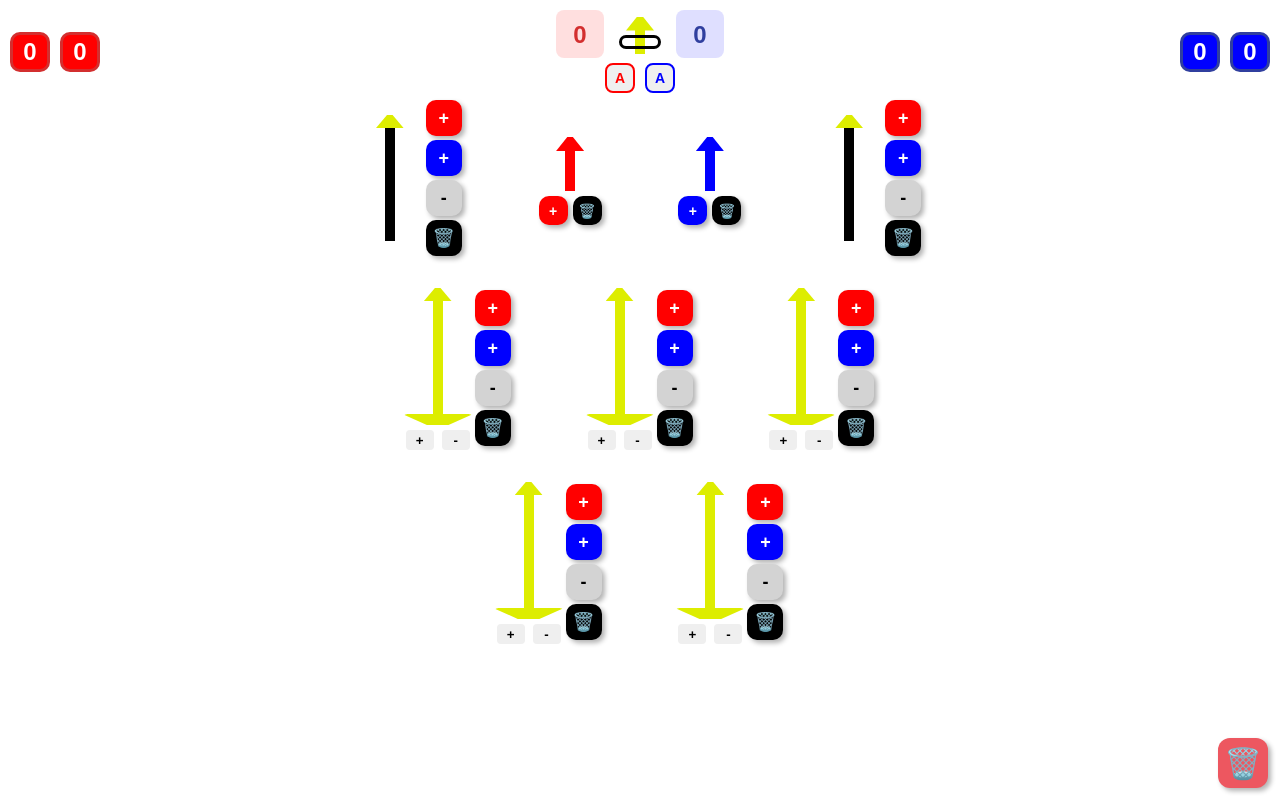
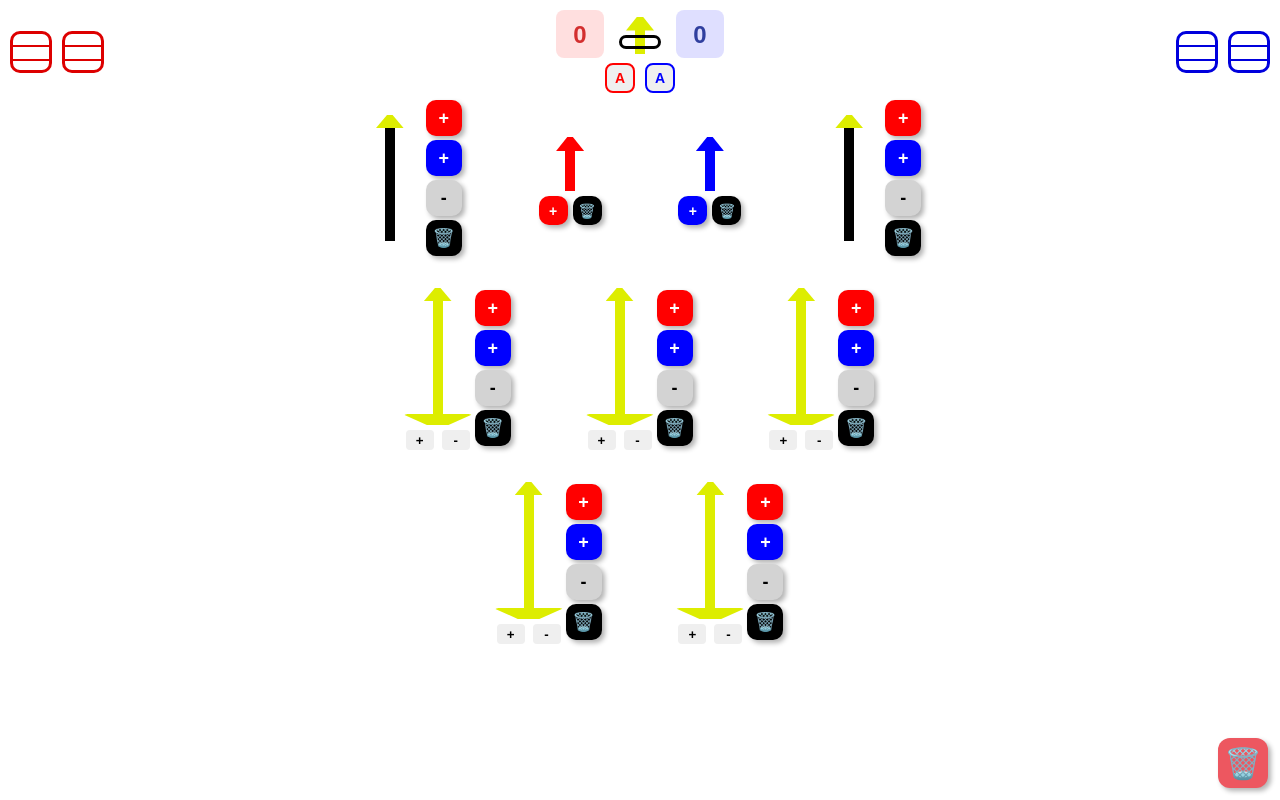
Before and after one commit to not-Cyb3r/vexScoreCalc, a website: page index.html in a window 1280 px wide. Drawn offline with Linux system fonts and the light colour scheme.

Commit message:
replaced numbered hang tier buttons with grid that fills in

```diff
--- a/index.html
+++ b/index.html
@@ -13,13 +13,15 @@
   <div class="top-row">
     <div class="hang-container">
       <div class="hang-alliance red-hang">
-        <div class="hang-tier red" data-tier="1">
-          <div class="fill"></div>
-          <div class="level">0</div>
+        <div class="grid-box red" id="redGrid1">
+          <div class="grid" data-index="2"></div>
+          <div class="grid" data-index="1"></div>
+          <div class="grid" data-index="0"></div>
         </div>
-        <div class="hang-tier red" data-tier="2">
-          <div class="fill"></div>
-          <div class="level">0</div>
+        <div class="grid-box red" id="redGrid2">
+          <div class="grid" data-index="2"></div>
+          <div class="grid" data-index="1"></div>
+          <div class="grid" data-index="0"></div>
         </div>
       </div>
     </div>
@@ -45,13 +47,15 @@
     </div>
     <div class="hang-container">
       <div class="hang-alliance blue-hang">
-        <div class="hang-tier blue" data-tier="1">
-          <div class="fill"></div>
-          <div class="level">0</div>
+        <div class="grid-box blue" id="blueGrid1">
+          <div class="grid" data-index="2"></div>
+          <div class="grid" data-index="1"></div>
+          <div class="grid" data-index="0"></div>
         </div>
-        <div class="hang-tier blue" data-tier="2">
-          <div class="fill"></div>
-          <div class="level">0</div>
+        <div class="grid-box blue" id="blueGrid2">
+          <div class="grid" data-index="2"></div>
+          <div class="grid" data-index="1"></div>
+          <div class="grid" data-index="0"></div>
         </div>
       </div>
     </div>
--- a/script.js
+++ b/script.js
@@ -14,7 +14,7 @@ const RING_LIMIT = 24;
 const stakes = {};
 const stakeIds = ['wall1', 'alliance1', 'alliance2', 'wall2', 'mogo1', 'mogo2', 'mogo3', 'mogo4', 'mogo5'];
 const cornerStates = { positive: new Set(), negative: new Set() };
-let hangLevels = { red1: 0, red2: 0, blue1: 0, blue2: 0 };
+let gridLevels = { red1: 0, red2: 0, blue1: 0, blue2: 0 };
 
 function cycleHighStakeRing() {
   const ring = document.getElementById('highStakeRing');
@@ -73,19 +73,19 @@ function calculateScore() {
   }
 
   if (highStakeState === 'red') {
-    if (hangLevels.red1 > 0) scores.red += 2;
-    if (hangLevels.red2 > 0) scores.red += 2;
+    if (gridLevels.red1 > 0) scores.red += 2;
+    if (gridLevels.red2 > 0) scores.red += 2;
   } else if (highStakeState === 'blue') {
-    if (hangLevels.blue1 > 0) scores.blue += 2;
-    if (hangLevels.blue2 > 0) scores.blue += 2;
+    if (gridLevels.blue1 > 0) scores.blue += 2;
+    if (gridLevels.blue2 > 0) scores.blue += 2;
   }
 
-  scores.red += (hangLevels.red1 + hangLevels.red2) * 3;
-  if (hangLevels.red1 === 3) scores.red += 3;
-  if (hangLevels.red2 === 3) scores.red += 3;
-  scores.blue += (hangLevels.blue1 + hangLevels.blue2) * 3;
-  if (hangLevels.blue1 === 3) scores.blue += 3;
-  if (hangLevels.blue2 === 3) scores.blue += 3;
+  scores.red += (gridLevels.red1 + gridLevels.red2) * 3;
+  if (gridLevels.red1 === 3) scores.red += 3;
+  if (gridLevels.red2 === 3) scores.red += 3;
+  scores.blue += (gridLevels.blue1 + gridLevels.blue2) * 3;
+  if (gridLevels.blue1 === 3) scores.blue += 3;
+  if (gridLevels.blue2 === 3) scores.blue += 3;
 
   document.getElementById('redPoints').textContent = scores.red;
   document.getElementById('bluePoints').textContent = scores.blue;
@@ -250,12 +250,12 @@ function updateAddRingButtons() {
   });
 }
 
-function updateHangTierDisplay(tierElement, level) {
-  const fill = tierElement.querySelector('.fill');
-  const levelDisplay = tierElement.querySelector('.level');
-  const heightPercentage = level * 25;
-  fill.style.height = `${heightPercentage}%`;
-  levelDisplay.textContent = level;
+function updateGridBoxDisplay(gridBox, level) {
+  const grids = gridBox.querySelectorAll('.grid');
+  grids.forEach(grid => {
+    const index = parseInt(grid.dataset.index);
+    grid.classList.toggle('filled', index < level);
+  });
 }
 
 function resetEverything() {
@@ -266,19 +266,18 @@ function resetEverything() {
   stakeIds.forEach(stakeId => resetStake(stakeId));
   cornerStates.positive.clear();
   cornerStates.negative.clear();
-  hangLevels = { red1: 0, red2: 0, blue1: 0, blue2: 0 };
+  gridLevels = { red1: 0, red2: 0, blue1: 0, blue2: 0 };
 
   const highStakeRing = document.getElementById('highStakeRing');
   highStakeRing.classList.remove('red', 'blue');
   updateAutonomousButtons();
   updateCornerButtons();
   updateAddRingButtons();
-  document.querySelectorAll('.hang-tier').forEach(tier => updateHangTierDisplay(tier, 0));
+  document.querySelectorAll('.grid-box').forEach(gridBox => updateGridBoxDisplay(gridBox, 0));
   calculateScore();
 }
 
 document.addEventListener('DOMContentLoaded', () => {
-  // Populate stake containers
   stakeIds.forEach(id => {
     const container = document.getElementById(`${id}-container`);
     if (container) container.appendChild(createStakeColumn(id));
@@ -292,13 +291,11 @@ document.addEventListener('DOMContentLoaded', () => {
     resetEverything();
   });
 
-  document.querySelectorAll('.hang-tier').forEach(tier => {
-    tier.addEventListener('click', () => {
-      const alliance = tier.classList.contains('red') ? 'red' : 'blue';
-      const tierNumber = tier.dataset.tier;
-      const key = `${alliance}${tierNumber}`;
-      hangLevels[key] = (hangLevels[key] + 1) % 4;
-      updateHangTierDisplay(tier, hangLevels[key]);
+  document.querySelectorAll('.grid-box').forEach(gridBox => {
+    const key = gridBox.id.replace('Grid', '');
+    gridBox.addEventListener('click', () => {
+      gridLevels[key] = (gridLevels[key] + 1) % 4;
+      updateGridBoxDisplay(gridBox, gridLevels[key]);
       calculateScore();
     });
   });
@@ -306,4 +303,5 @@ document.addEventListener('DOMContentLoaded', () => {
   updateAutonomousButtons();
   updateCornerButtons();
   updateAddRingButtons();
+  document.querySelectorAll('.grid-box').forEach(gridBox => updateGridBoxDisplay(gridBox, gridLevels[gridBox.id.replace('Grid', '')]));
 });
--- a/styles.css
+++ b/styles.css
@@ -2,10 +2,6 @@
   margin: 0;
   padding: 0;
   box-sizing: border-box;
-  user-select: none;
-  -webkit-user-select: none;
-  -moz-user-select: none;
-  -ms-user-select: none;
   user-select: none;
   -webkit-user-select: none;
   -moz-user-select: none;
@@ -27,17 +23,15 @@ body {
   display: flex;
   flex-direction: column;
   min-height: 100vh;
-  gap: 0px; /* Minimum spacing between rows */
+  gap: 0px;
 }
 
-/* Scale row gaps when screen is tall enough */
 @media (min-height: 600px) {
   body {
     gap: clamp(4px, 4vh, (90vh - 600px)/3);
   }
 }
 
-/* Row 1: Top Row */
 .top-row {
   display: flex;
   justify-content: space-between;
@@ -48,7 +42,6 @@ body {
   padding-right: 10px;
 }
 
-/* Row 2: Wall and Alliance Stakes */
 .wall-alliance-row {
   display: flex;
   justify-content: center;
@@ -57,7 +50,6 @@ body {
   margin-top: -20px;
 }
 
-/* Row 3: Three Mogos */
 .mogo-row-three {
   display: flex;
   justify-content: center;
@@ -65,7 +57,6 @@ body {
   flex: 0 0 auto;
 }
 
-/* Row 4: Two Mogos */
 .mogo-row-two {
   display: flex;
   justify-content: center;
@@ -73,7 +64,6 @@ body {
   flex: 0 0 auto;
 }
 
-/* Scale gaps when screen is wide enough */
 @media (min-width: 424px) {
   .wall-alliance-row {
     gap: clamp(10px, 6vw, 10vw);
@@ -90,7 +80,6 @@ body {
   }
 }
 
-/* Top Row Elements */
 .hang-container {
   display: flex;
   align-items: center;
@@ -99,43 +88,6 @@ body {
 .hang-alliance {
   display: flex;
   gap: 10px;
-}
-
-.hang-tier {
-  width: 40px;
-  height: 40px;
-  border: 3px solid;
-  border-radius: 10px;
-  position: relative;
-  cursor: pointer;
-}
-
-.hang-tier.red { border-color: #d32f2f; }
-.hang-tier.blue { border-color: #303f9f; }
-.hang-tier.red { border-color: #d32f2f; }
-.hang-tier.blue { border-color: #303f9f; }
-
-.hang-tier .fill {
-  position: absolute;
-  bottom: 0;
-  left: 0;
-  width: 100%;
-  transition: height 0.2s;
-}
-
-.hang-tier.red .fill { background-color: #ff000001; }
-.hang-tier.blue .fill { background-color: #0000ff01; }
-.hang-tier.red .fill { background-color: #ff000001; }
-.hang-tier.blue .fill { background-color: #0000ff01; }
-
-.hang-tier .level {
-  position: absolute;
-  top: 50%;
-  left: 50%;
-  transform: translate(-50%, -50%);
-  font-size: 24px;
-  font-weight: bold;
-  z-index: 1;
 }
 
 .center-container {
@@ -187,8 +139,6 @@ body {
 
 .high-stake-ring.red { background-color: red; border-color: red; }
 .high-stake-ring.blue { background-color: blue; border-color: blue; }
-.high-stake-ring.red { background-color: red; border-color: red; }
-.high-stake-ring.blue { background-color: blue; border-color: blue; }
 
 .auton-container {
   display: flex;
@@ -212,10 +162,6 @@ body {
 #auton-red.selected { background-color: red; color: white; }
 #auton-blue { border-color: blue; color: blue; }
 #auton-blue.selected { background-color: blue; color: white; }
-#auton-red { border-color: red; color: red; }
-#auton-red.selected { background-color: red; color: white; }
-#auton-blue { border-color: blue; color: blue; }
-#auton-blue.selected { background-color: blue; color: white; }
 
 .auton-button:active {
   transform: translate(2px, 2px);
@@ -223,11 +169,8 @@ body {
   transition: none;
 }
 
-/* Stake Columns */
 .stake-column {
   display: flex;
-  flex-direction: column;
-  align-items: center;
   flex-direction: column;
   align-items: center;
 }
@@ -256,7 +199,6 @@ body {
   width: 28px;
   height: 14px;
   background-color: #DDED00;
-  clip-path: polygon(60% 0, 40% 0, 0% 100%, 100% 100%);
   clip-path: polygon(60% 0, 40% 0, 0% 100%, 100% 100%);
   z-index: 1;
 }
@@ -324,7 +266,6 @@ body {
 .blue-ring { background-color: blue; }
 .gray-ring { background-color: gray; }
 
-/* Buttons */
 .control-column {
   display: flex;
   flex-direction: column;
@@ -376,7 +317,6 @@ body {
 }
 
 .button:disabled { cursor: not-allowed; opacity: 0.6; }
-.button:disabled { cursor: not-allowed; opacity: 0.6; }
 
 .alliance-button {
   width: 29px;
@@ -407,8 +347,6 @@ body {
 
 .corner-btn.selected.positive { background-color: #4CAF50; color: white; }
 .corner-btn.selected.negative { background-color: #f44336; color: white; }
-.corner-btn.selected.positive { background-color: #4CAF50; color: white; }
-.corner-btn.selected.negative { background-color: #f44336; color: white; }
 .corner-btn:active {
   transform: translate(1px, 1px);
   box-shadow: 1px 1px 3px rgba(0, 0, 0, 0.3);
@@ -416,7 +354,6 @@ body {
 }
 .corner-btn:disabled { background-color: #ddd; cursor: not-allowed; opacity: 0.6; }
 
-/* Global Reset Button */
 .global-reset {
   position: fixed;
   bottom: 12px;
@@ -439,3 +376,49 @@ body {
   transform: translate(2px, 2px);
   box-shadow: 1px 1px 3px rgba(0, 0, 0, 0.3);
 }
+
+.grid-box {
+  width: 42px;
+  height: 42px;
+  border: 3px solid;
+  border-radius: 10px;
+  position: relative;
+  cursor: pointer;
+  background-color: #fff;
+  overflow: hidden;
+}
+
+.grid-box.red { border-color: #dd0000; }
+.grid-box.blue { border-color: #0000dd; }
+
+.grid-box::before,
+.grid-box::after {
+  content: '';
+  position: absolute;
+  left: 0;
+  width: 100%;
+  height: 2px;
+  z-index: 1;
+}
+
+.grid-box.red::before, .grid-box.red::after { background-color: #dd0000; }
+.grid-box.blue::before, .grid-box.blue::after { background-color: #0000dd; }
+
+.grid-box::before { top: 11px; }
+.grid-box::after { top: 25px; }
+
+.grid {
+  position: absolute;
+  left: 0;
+  width: 100%;
+  height: 14px;
+  background-color: transparent;
+  z-index: 0;
+}
+
+.grid[data-index="0"] { bottom: -3px; }
+.grid[data-index="1"] { bottom: 11px; }
+.grid[data-index="2"] { bottom: 25px; }
+
+.grid-box.red .grid.filled { background-color: #ff0000a0; }
+.grid-box.blue .grid.filled { background-color: #0000ffa0; }
```
